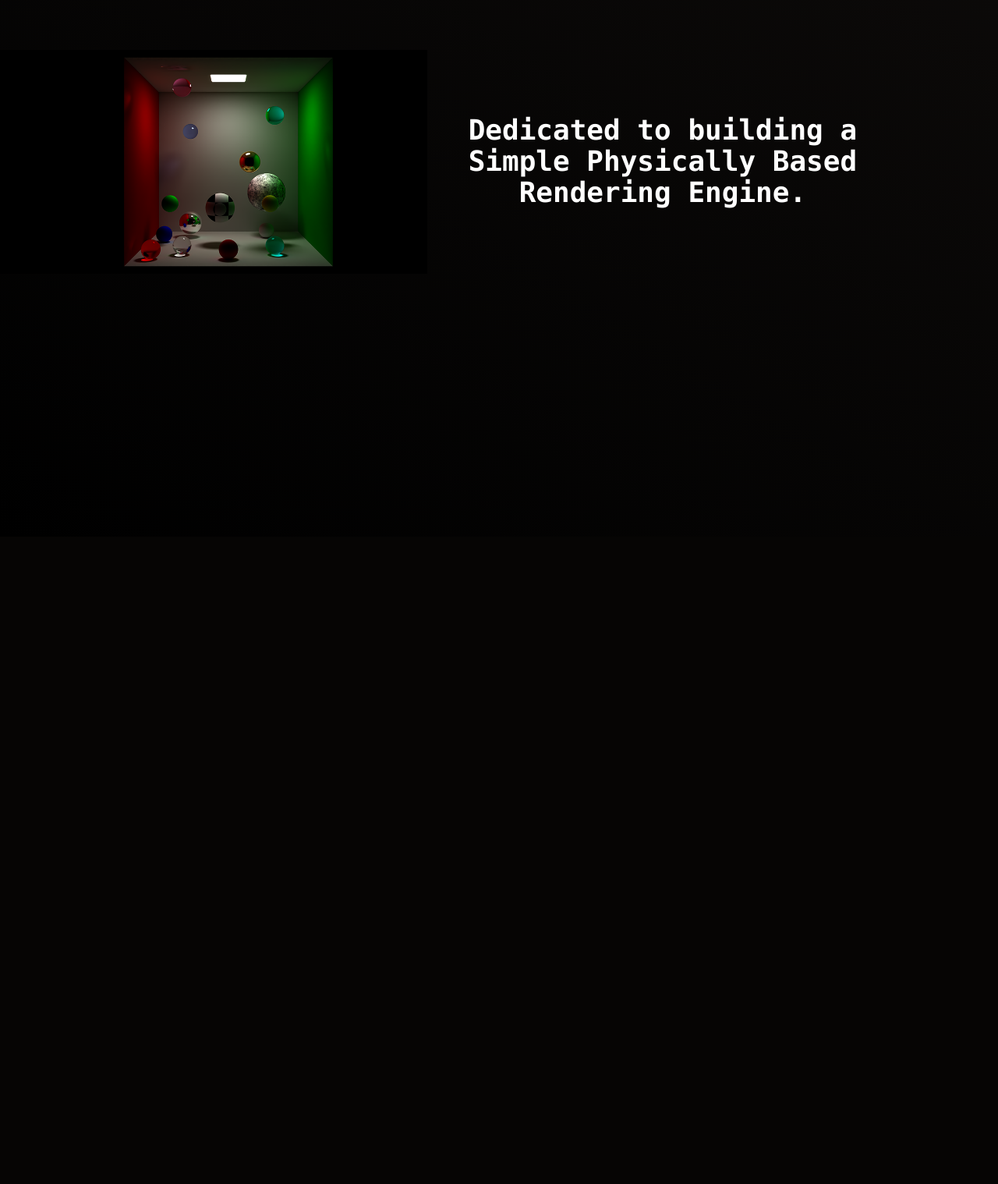
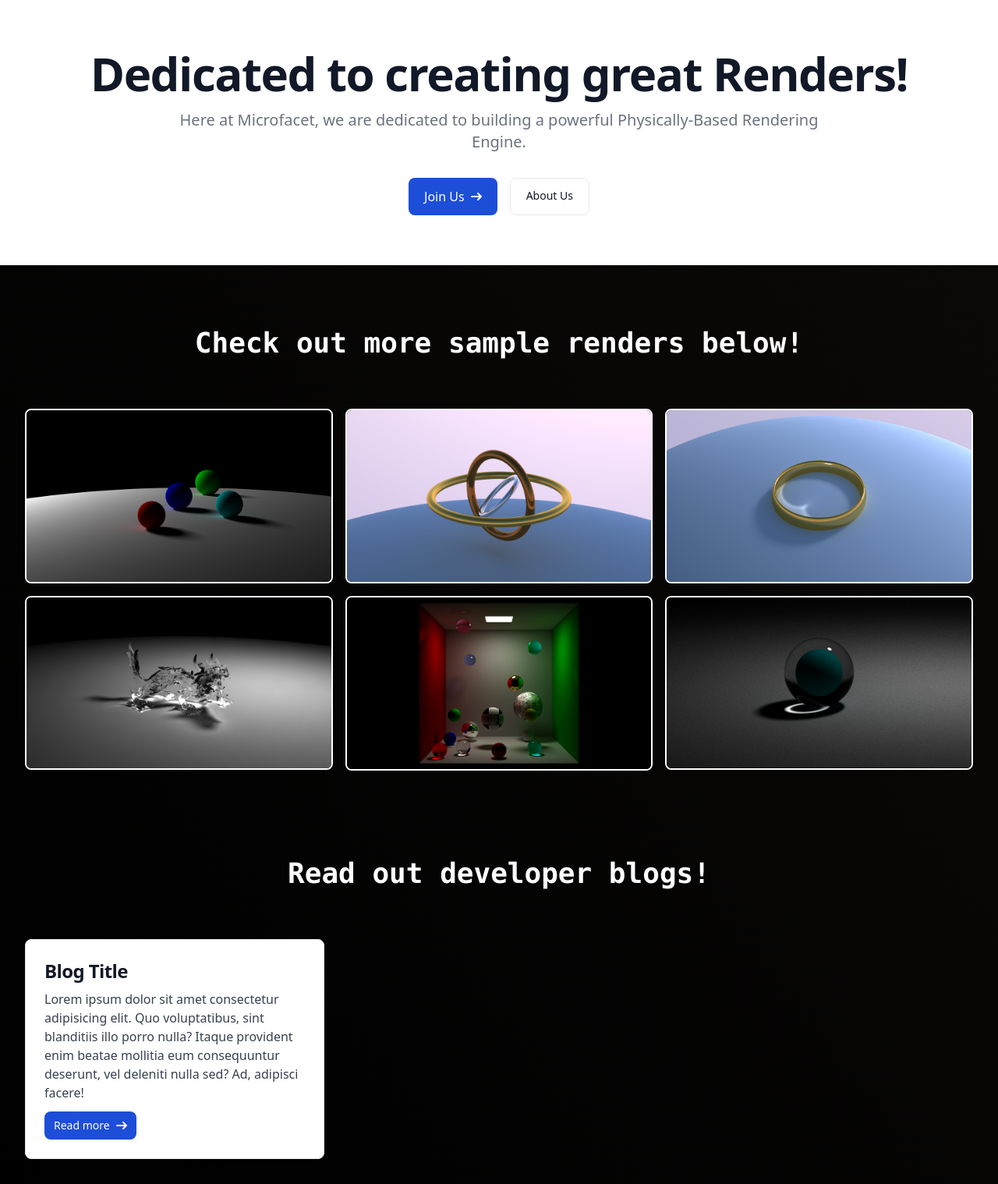
Before and after one commit to MicroFacet-io/microfacet.github.io, a Flask app: page / in a window 1280 px wide. Shown: the part 112-1630 px from the top of the page at 78% size. Before the commit the page ends 454 px from the top, so only its background shows below. Run offline with Flask 3, Linux system fonts and the light colour scheme; some libraries are stand-ins or nearby versions.

Commit message:
changes made to home page and about page

```diff
--- a/app.py
+++ b/app.py
@@ -6,6 +6,10 @@ app = Flask(__name__)
 def home():
     return render_template('home.html')
 
+@app.route("/about")
+def about():
+    return render_template('about.html')
+
 
 
 
--- a/templates/home.html
+++ b/templates/home.html
@@ -1,7 +1,8 @@
 {%extends "layout.html"%}
 
 {%block content%}
-
+<!--Part for tagline + cornell box render-->
+<!--x
 <div class="flex justify-center items-center" style="padding-top: 5%;">
     <div class="bg-contain text-white text-sm items-center" style="background-image: url(../static/cornell_box_32k_spp_denoised_linear.png); padding-left: 3%; width: 100%; height: 100%;">
         <img src="../static/cornell_box_32k_spp_denoised_linear.png" class="w-full h-full object-cover rounded-lg" alt="cornell box render">
@@ -11,8 +12,80 @@
         Dedicated to building a Simple Physically Based Rendering Engine.
         </h1>
     </div>
+</div>
+-->
 
+
+<section class="bg-white dark:bg-neutral-900">
+    <div class="py-8 px-4 mx-auto max-w-screen-xl text-center lg:py-16">
+        <h1 class="mb-4 text-4xl font-extrabold tracking-tight leading-none text-gray-900 md:text-5xl lg:text-6xl dark:text-white">Dedicated to creating great Renders!</h1>
+        <p class="mb-8 text-lg font-normal text-gray-500 lg:text-xl sm:px-16 lg:px-48 dark:text-gray-400">Here at Microfacet, we are dedicated to building a powerful Physically-Based Rendering Engine.</p>
+        <div class="flex flex-col space-y-4 sm:flex-row sm:justify-center sm:space-y-0">
+            <a href="#" class="inline-flex justify-center items-center py-3 px-5 text-base font-medium text-center text-white rounded-lg bg-blue-700 hover:bg-blue-800 focus:ring-4 focus:ring-blue-300 dark:focus:ring-blue-900">
+                Join Us
+                <svg class="w-3.5 h-3.5 ms-2 rtl:rotate-180" aria-hidden="true" xmlns="http://www.w3.org/2000/svg" fill="none" viewBox="0 0 14 10">
+                    <path stroke="currentColor" stroke-linecap="round" stroke-linejoin="round" stroke-width="2" d="M1 5h12m0 0L9 1m4 4L9 9"/>
+                </svg>
+            </a>
+            <a href="#" class="py-3 px-5 sm:ms-4 text-sm font-medium text-gray-900 focus:outline-none bg-white rounded-lg border border-gray-200 hover:bg-gray-100 hover:text-blue-700 focus:z-10 focus:ring-4 focus:ring-gray-100 dark:focus:ring-gray-700 dark:bg-gray-800 dark:text-gray-400 dark:border-gray-600 dark:hover:text-white dark:hover:bg-gray-700">
+                About Us
+            </a>
+        </div>
+    </div>
+</section>
+
+<!--View Sample Renders Carousel-->
+
+<br>
+<br>
+<div class="text-white text-8xl justify-center items-center">
+    <h1 class="text-4xl font-bold text-white text-center font-mono font-semibold subpixel-antialiased p-8 text-white flex justify-center">
+    Check out more sample renders below!
+    </h1>
 </div>
 
+<div class="grid grid-cols-2 md:grid-cols-3 gap-4 p-8">
+    <div>
+        <img class="h-auto max-w-full rounded-lg border-solid border-2 border-white" src="../static/130297529-2ea9c97c-67c4-461a-958c-c2c1f609a432.png" alt="">
+    </div>
+    <div>
+        <img class="h-auto max-w-full rounded-lg border-solid border-2 border-white" src="../static/185766897-ca4d6b63-7849-4ee7-939a-09d8aa10fea7.png" alt="">
+    </div>
+    <div>
+        <img class="h-auto max-w-full rounded-lg border-solid border-2 border-white" src="../static/185766928-d83b70b2-4b6b-494d-9bfb-aa8088c41777.png" alt="">
+    </div>
+    <div>
+        <img class="h-auto max-w-full rounded-lg border-solid border-2 border-white" src="../static/185767023-74eb520e-8bf0-4fb5-abb8-b3b303305580.png" alt="">
+    </div>
+    <div>
+        <img class="h-auto max-w-full rounded-lg border-solid border-2 border-white" src="../static/cornell_box_32k_spp_denoised_linear.png" alt="">
+    </div>
+    <div>
+        <img class="h-auto max-w-full rounded-lg border-solid border-2 border-white" src="../static/sds_path_test_caustics_36864spp.png" alt="">
+    </div>
+</div>
 
+<!--Blog Cards-->
+<br>
+<br>
+<div class="text-white text-8xl justify-center items-center">
+    <h1 class="text-4xl font-bold text-white text-center font-mono font-semibold subpixel-antialiased p-8 text-white flex justify-center">
+    Read out developer blogs!
+    </h1>
+</div>
+
+<section class = "p-8">
+    <div class="max-w-sm p-6 bg-white border border-gray-200 rounded-lg shadow dark:bg-gray-800 dark:border-gray-700">
+        <a href="#">
+            <h5 class="mb-2 text-2xl font-bold tracking-tight text-gray-900 dark:text-white">Blog Title</h5>
+        </a>
+        <p class="mb-3 font-normal text-gray-700 dark:text-gray-400">Lorem ipsum dolor sit amet consectetur adipisicing elit. Quo voluptatibus, sint blanditiis illo porro nulla? Itaque provident enim beatae mollitia eum consequuntur deserunt, vel deleniti nulla sed? Ad, adipisci facere!</p>
+        <a href="#" class="inline-flex items-center px-3 py-2 text-sm font-medium text-center text-white bg-blue-700 rounded-lg hover:bg-blue-800 focus:ring-4 focus:outline-none focus:ring-blue-300 dark:bg-blue-600 dark:hover:bg-blue-700 dark:focus:ring-blue-800">
+            Read more
+            <svg class="rtl:rotate-180 w-3.5 h-3.5 ms-2" aria-hidden="true" xmlns="http://www.w3.org/2000/svg" fill="none" viewBox="0 0 14 10">
+                <path stroke="currentColor" stroke-linecap="round" stroke-linejoin="round" stroke-width="2" d="M1 5h12m0 0L9 1m4 4L9 9"/>
+            </svg>
+        </a>
+    </div>
+</section>
 {%endblock%}
```
Also changed, not shown: index.html (deleted, +0 -7 lines), templates/about.html (added, +7 -0 lines), static/130297529-2ea9c97c-67c4-461a-958c-c2c1f609a432.png (added), static/185766897-ca4d6b63-7849-4ee7-939a-09d8aa10fea7.png (added), static/185766928-d83b70b2-4b6b-494d-9bfb-aa8088c41777.png (added), static/185767023-74eb520e-8bf0-4fb5-abb8-b3b303305580.png (added), 1 other file.
